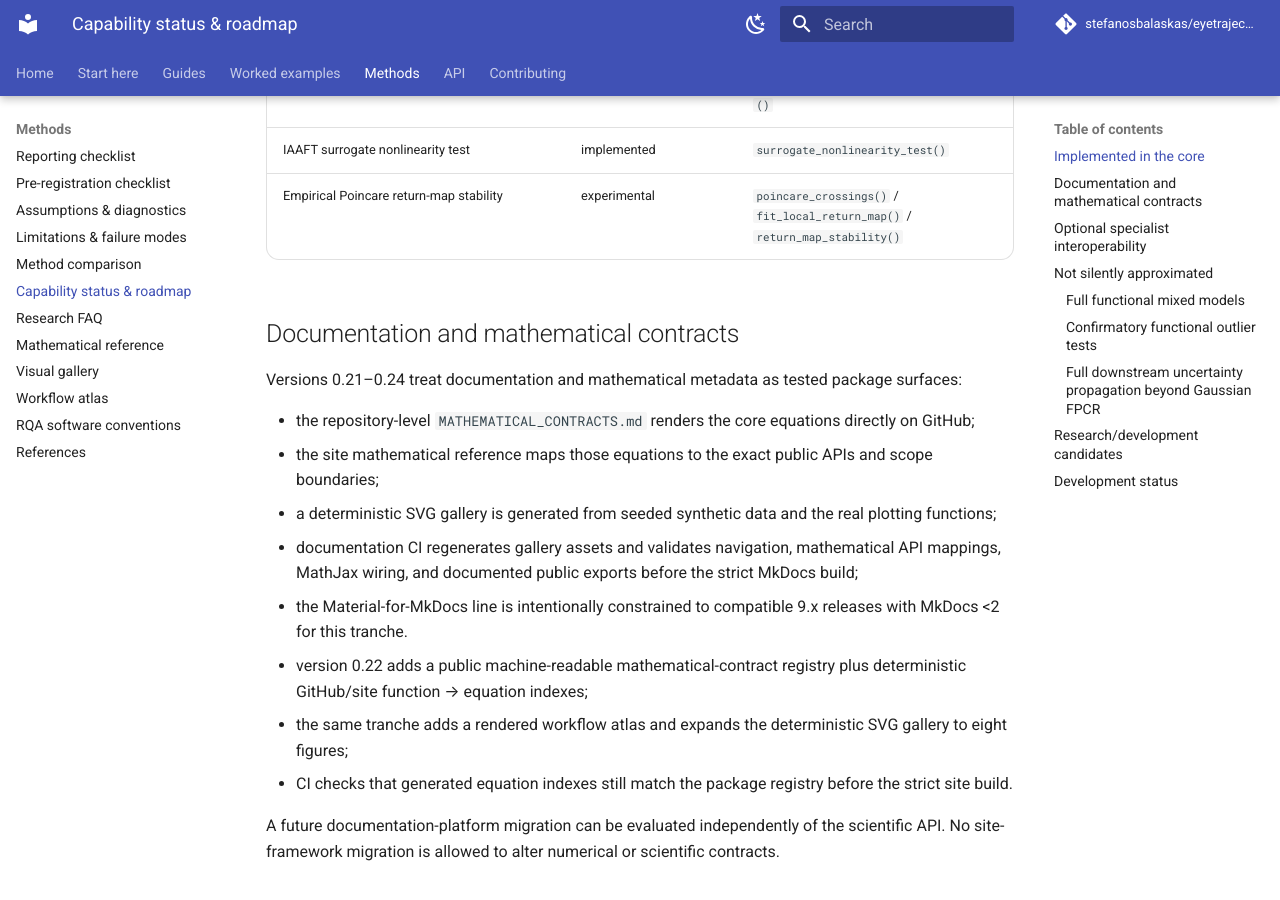
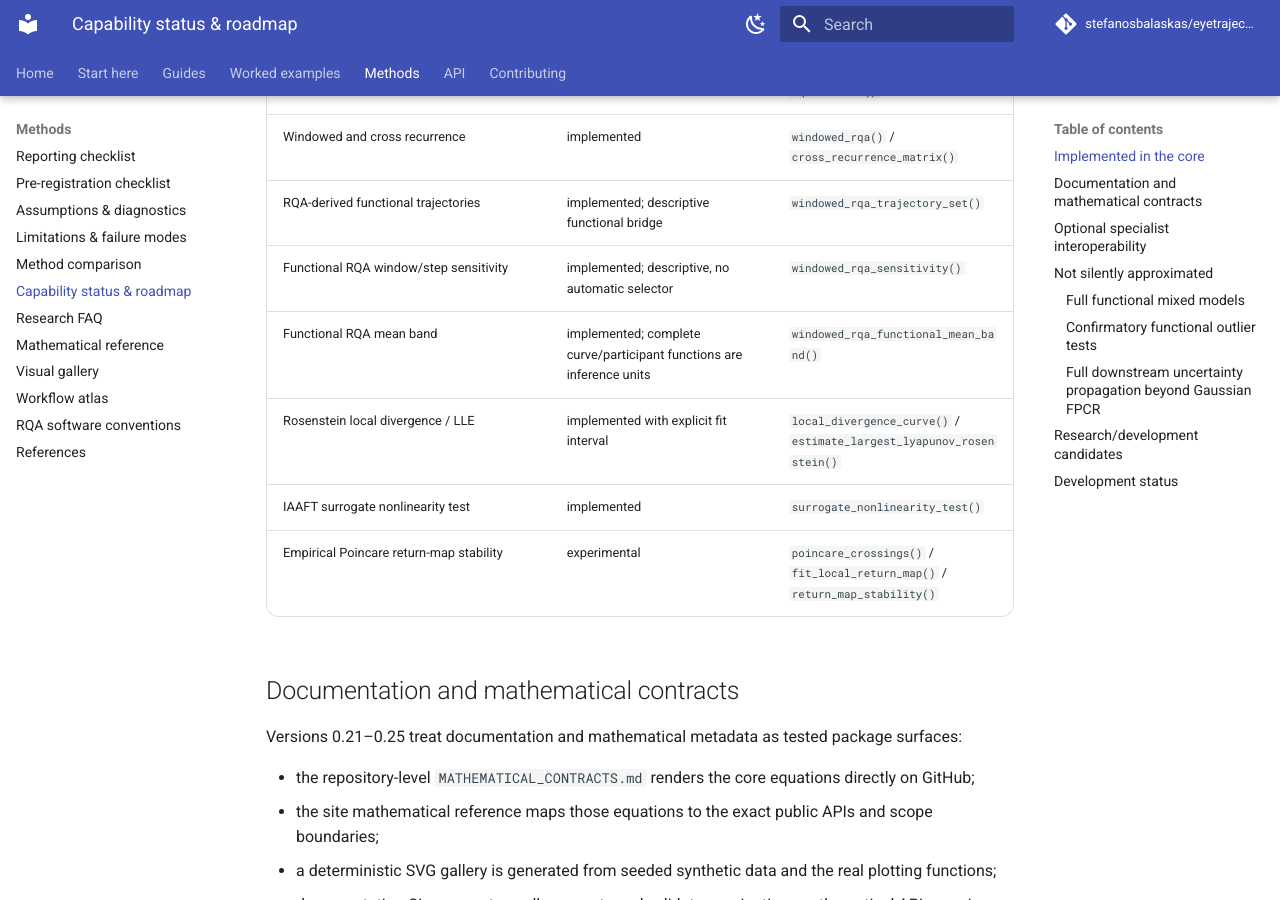
Before and after one commit to stefanosbalaskas/eyetrajectoriespy, an MkDocs documentation site: the page built from docs/methods/status-roadmap.md, in a window 1280 px wide and 900 px high, scrolled down 2957 px. Built offline with MkDocs 1.6.1 and Material for MkDocs 9.7.7, drawn with Linux system fonts in a browser that asks for light colours; comment, search, counter and statistics services are not loaded; some of the changed text lies outside the part shown.

Commit message:
Mark functional RQA sensitivity as implemented

```diff
--- a/docs/methods/status-roadmap.md
+++ b/docs/methods/status-roadmap.md
@@ -54,13 +54,15 @@
 | Sparse recurrence / RQA | implemented | `recurrence_matrix()` / `rqa_metrics()` |
 | Windowed and cross recurrence | implemented | `windowed_rqa()` / `cross_recurrence_matrix()` |
 | RQA-derived functional trajectories | implemented; descriptive functional bridge | `windowed_rqa_trajectory_set()` |
+| Functional RQA window/step sensitivity | implemented; descriptive, no automatic selector | `windowed_rqa_sensitivity()` |
+| Functional RQA mean band | implemented; complete curve/participant functions are inference units | `windowed_rqa_functional_mean_band()` |
 | Rosenstein local divergence / LLE | implemented with explicit fit interval | `local_divergence_curve()` / `estimate_largest_lyapunov_rosenstein()` |
 | IAAFT surrogate nonlinearity test | implemented | `surrogate_nonlinearity_test()` |
 | Empirical Poincare return-map stability | experimental | `poincare_crossings()` / `fit_local_return_map()` / `return_map_stability()` |
 
 ## Documentation and mathematical contracts
 
-Versions 0.21–0.24 treat documentation and mathematical metadata as tested package surfaces:
+Versions 0.21–0.25 treat documentation and mathematical metadata as tested package surfaces:
 
 - the repository-level `MATHEMATICAL_CONTRACTS.md` renders the core equations directly on GitHub;
 - the site mathematical reference maps those equations to the exact public APIs and scope boundaries;
@@ -111,10 +113,10 @@
 - explicit system-identification models for gaze dynamics;
 - model-based continuation / Floquet analysis only after a validated dynamical-system contract exists.
 
-Classical `floquet_multipliers(gaze)`, monodromy matrices from raw observations, and `detect_bifurcation(gaze)` remain intentionally **not** implemented in 0.24.
+Classical `floquet_multipliers(gaze)`, monodromy matrices from raw observations, and `detect_bifurcation(gaze)` remain intentionally **not** implemented in 0.25.
 
 A candidate enters the public API only when it can preserve the package rules: explicit estimand, deterministic behavior or seed, provenance, failure diagnostics, synthetic truth tests, documentation, and runnable examples.
 
 ## Development status
 
-The current development line is **0.24.0.dev0**. The package remains pre-release while scientific contracts, optional-backend validation, documentation, and cross-platform qualification continue to mature.
+The current development line is **0.25.0.dev0**. The package remains pre-release while scientific contracts, optional-backend validation, documentation, and cross-platform qualification continue to mature.
```
